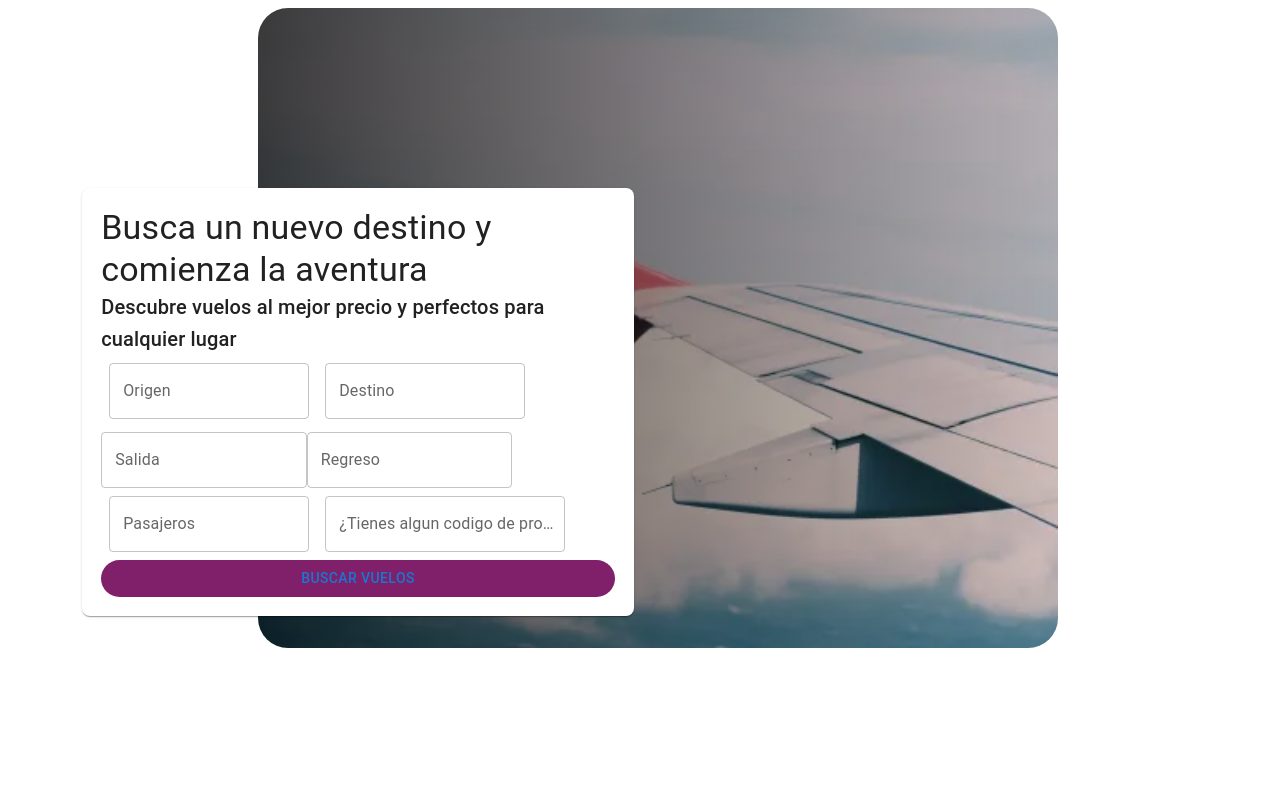
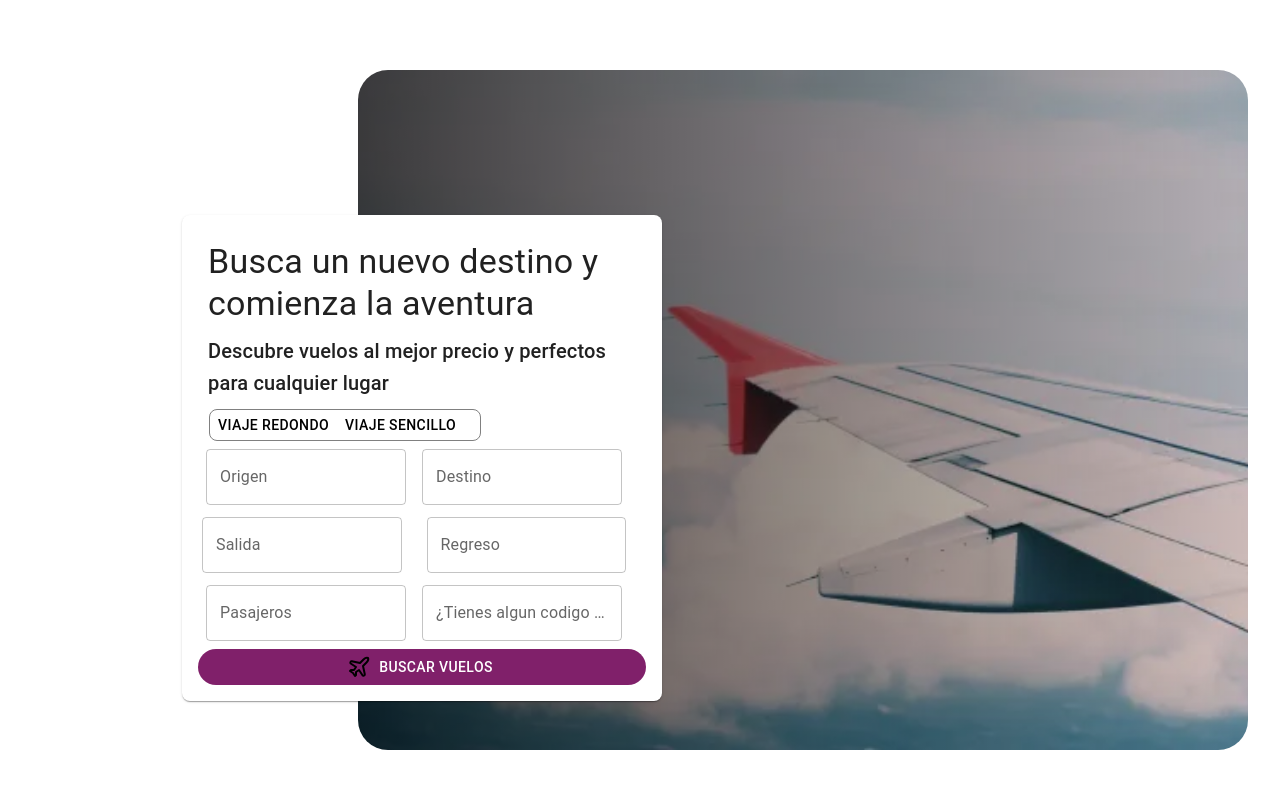
Before and after one commit to JJpepe12/proyecto_aerolinea, a React (Create React App) app: page / in a window 1280 px wide. Shown: the top 788 px of the page. Built offline with nearby package versions, Linux system fonts and the light colour scheme.

Commit message:
estilos del formulario

```diff
--- a/src/Components/HomeForm/HomeForm.js
+++ b/src/Components/HomeForm/HomeForm.js
@@ -1,5 +1,12 @@
 import { useState } from "react";
 import imageAvion from "../../assets/avion.webp";
+import { LocalizationProvider } from "@mui/x-date-pickers/LocalizationProvider";
+import { AdapterDayjs } from "@mui/x-date-pickers/AdapterDayjs";
+import { DatePicker } from "@mui/x-date-pickers/DatePicker";
+import styled from "styled-components";
+import PlaneIcon from "../../assets/icons/plane.svg";
+import Search from "../../assets/icons/search.svg";
+import ModalDestinos from "./ModalDestinos";
 import {
   Box,
   Button,
@@ -8,14 +15,10 @@ import {
   Paper,
   TextField,
   Typography,
+  Icon,
   ButtonGroup,
 } from "@mui/material";
-import { LocalizationProvider } from "@mui/x-date-pickers/LocalizationProvider";
-import { AdapterDayjs } from "@mui/x-date-pickers/AdapterDayjs";
-import { DatePicker } from "@mui/x-date-pickers/DatePicker";
-import styled from "styled-components";
 
-import ModalDestinos from "./ModalDestinos";
 const HomeForm = () => {
   const [value, setValue] = useState(null);
   const [dataPiker, setDataPiker] = useState(null);
@@ -59,14 +62,49 @@ const HomeForm = () => {
             sx={{ minHeigtht: "100vh" }}
           ></Grid>
           <Grid item>
-            <Paper sx={{ padding: "1.2em", borderRadius: "0.5em" }}>
-              <Typography variant="h4">
+            <Paper sx={{ padding: "1em", borderRadius: "0.5em" }}>
+              <Typography variant="h4" margin="10px">
                 Busca un nuevo destino y comienza la aventura
               </Typography>
-              <Typography variant="h6">
+              <Typography variant="h6" margin="10px">
                 Descubre vuelos al mejor precio y perfectos para cualquier lugar
               </Typography>
-
+              <Viajes>
+                <Box
+                  border={1}
+                  borderColor="gray"
+                  p={0}
+                  width={270}
+                  height={30}
+                  color="white"
+                  borderRadius={2}
+                >
+                  <Button
+                    color="primary"
+                    sx={{
+                      "&:hover": {
+                        backgroundColor: "#80206a",
+                        color: "white",
+                      },
+                      height: "30px",
+                    }}
+                  >
+                    <TextDecorationButton>Viaje redondo</TextDecorationButton>
+                  </Button>
+                  <Button
+                    color="secondary"
+                    sx={{
+                      "&:hover": {
+                        backgroundColor: " #80206a",
+                        color: "white",
+                      },
+                      height: "30px",
+                    }}
+                  >
+                    <TextDecorationButton>Viaje sencillo</TextDecorationButton>
+                  </Button>
+                </Box>
+              </Viajes>
               <Box component="form">
                 <TextField
                   onClick={handleOpenModal1}
@@ -77,10 +115,20 @@ const HomeForm = () => {
                   open={modal1Open}
                   onClose={handleCloseModal1}
                   title="¿Dónde te encuentras?"
-                  content="Contenido de la Ventana Modal 1"
-                  buttonText="Cerrar Modal 1"
+                  content={
+                    <TextField
+                      fullWidth
+                      sx={{ mb: 2 }}
+                      InputProps={{
+                        startAdornment: (
+                          <Icon>
+                            <img src={Search} />
+                          </Icon>
+                        ),
+                      }}
+                    />
+                  }
                 />
-
                 <TextField
                   onClick={handleOpenModal2}
                   label="Destino"
@@ -89,28 +137,40 @@ const HomeForm = () => {
                 <ModalDestinos
                   open={modal2Open}
                   onClose={handleCloseModal2}
-                  title=""
-                  content="¿A dónde viajas?"
+                  title="¿A dónde viajas?"
+                  content={
+                    <TextField
+                      fullWidth
+                      sx={{ mb: 2 }}
+                      InputProps={{
+                        startAdornment: (
+                          <Icon>
+                            <img src={Search} />
+                          </Icon>
+                        ),
+                      }}
+                    />
+                  }
                   buttonText="Cerrar Modal 2"
                 />
-                <Labels>
-                  <LocalizationProvider dateAdapter={AdapterDayjs}>
+                <LocalizationProvider dateAdapter={AdapterDayjs}>
+                  <Box
+                    sx={{ display: "flex", m: 0.5, width: "53ch", gap: "25px" }}
+                  >
                     <DatePicker
                       label="Salida"
                       value={value}
                       onChange={(newValue) => setValue(newValue)}
                       renderInput={(props) => <TextField {...props} />}
                     />
-                  </LocalizationProvider>
-                  <LocalizationProvider dateAdapter={AdapterDayjs}>
                     <DatePicker
                       label="Regreso"
                       value={dataPiker}
                       onChange={(newValue) => setDataPiker(newValue)}
                       renderInput={(props) => <TextField {...props} />}
                     />
-                  </LocalizationProvider>
-                </Labels>
+                  </Box>
+                </LocalizationProvider>
                 <TextField
                   onClick={handleOpenModal3}
                   label="Pasajeros"
@@ -119,18 +179,71 @@ const HomeForm = () => {
                 <ModalDestinos
                   open={modal3Open}
                   onClose={handleCloseModal3}
-                  title="Título de la Ventana Modal 3"
-                  content="Contenido de la Ventana Modal 3"
-                  buttonText="Cerrar Modal 3"
+                  content={
+                    <CantidadPasajeros>
+                      <>
+                        <ul>
+                          <li>Adultos</li>
+                          <li>(13 + años)</li>
+                          <li>Niños</li>
+                          <li>(2 - 12 años)</li>
+                          <li>Bebes</li>
+                          <li>(5 - 28 meses)</li>
+                        </ul>
+
+                      </>
+                      <Pasajeros>
+                        <ButtonGroup
+                          variant="outlined"
+                          aria-label="outlined button group"
+                        >
+                          <Adultos>
+                            <Button>-</Button>
+                            <Button>0</Button>
+                            <Button>+</Button>
+                          </Adultos>
+                        </ButtonGroup>
+                        <ButtonGroup
+                          variant="outlined"
+                          aria-label="outlined button group"
+                        >
+                          <Niños>
+                            <Button>-</Button>
+                            <Button>0</Button>
+                            <Button>+</Button>
+                          </Niños>
+                        </ButtonGroup>
+                        <ButtonGroup
+                          variant="outlined"
+                          aria-label="outlined button group"
+                        >
+                          <Bebes>
+                            <Button>-</Button>
+                            <Button>0</Button>
+                            <Button>+</Button>
+                          </Bebes>
+                        </ButtonGroup>
+                      </Pasajeros>
+                    </CantidadPasajeros>
+                  }
                 />
-
                 <TextField
                   label="¿Tienes algun codigo de promocion?"
-                  sx={{ m: 1, width: "30ch" }}
+                  sx={{ m: 1, width: "25ch" }}
                 />
                 <StyledButton>
-                  <Button fullWidth type="submit">
-                    Buscar vuelos
+                  <Button
+                    fullWidth
+                    type="submit"
+                    startIcon={
+                      <img
+                        src={PlaneIcon}
+                        alt="Plane Icon"
+                        style={{ color: "blue" }}
+                      />
+                    }
+                  >
+                    <TextDecoration>Buscar vuelos</TextDecoration>
                   </Button>
                 </StyledButton>
               </Box>
@@ -147,30 +260,64 @@ export default HomeForm;
 const StyledButton = styled.div`
   background-color: #80206a;
   border-radius: 25px;
+  width: 28rem;
+  color: white;
 `;
 
-const Labels = styled.div`
-  margin-top: 5px;
-  width: 80%;
-  display: flex;
-  justify-content: space-around;
-`;
 const Figure = styled.div`
   background: linear-gradient(to right, rgba(0, 0, 0, 0.7), rgba(0, 0, 0, 0.1)),
     url(${imageAvion});
-  min-height: 100px;
-  min-width: 100px;
-  width: 100vh;
-  height: 80vh;
+  min-height: 300px;
+  min-width: 300px;
+  width: 890px;
+  height: 85vh;
   background-position: center;
   background-size: cover;
   border-radius: 30px;
-  margin-left: 250px;
-
+  margin-left: 350px;
+  margin-top: 70px;
 `;
 
 const Formulario = styled.section`
   position: absolute;
-  margin-top: -460px;
-  margin-left: 50px;
+  margin-top: -535px;
+  margin-left: 150px;
+  width: 33rem;
+
 `;
+
+const Viajes = styled.div`
+  margin-left: 11px;
+`;
+const TextDecoration = styled.div`
+  color: white;
+`;
+const TextDecorationButton = styled.div`
+  color: black;
+`;
+const Pasajeros = styled.div`
+  flex-direction: column;
+  display: flex;
+  margin-left: 250px;
+`;
+const Adultos = styled.div`
+  display: flex;
+  margin-top: 20px;
+  margin-left: 10px;
+  padding: 0;
+`;
+const Niños = styled.div`
+  display: flex;
+  margin-top: 20px;
+  margin-left: 10px;
+`;
+const Bebes = styled.div`
+  display: flex;
+  margin-top: 20px;
+  margin-left: 10px;
+`;
+const CantidadPasajeros = styled.div`
+  display: flex;
+  width: 100%;
+  text-decoration: none;
+`;
```
